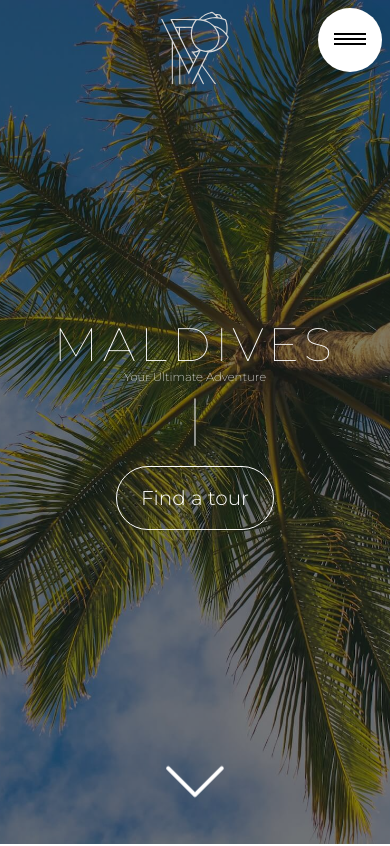
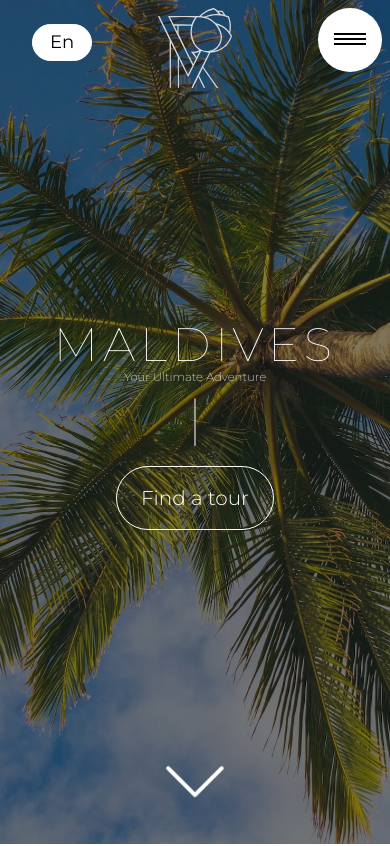
Before and after one commit to RostislavIvanov/maldives-landing, a React (Vite) app: page / in a window 390 px wide. Shown: the top 846 px of the page. Built offline with nearby package versions, Linux system fonts and the light colour scheme.

Commit message:
Адаптив переключателя языков

```diff
--- a/src/components/Header/Header.module.css
+++ b/src/components/Header/Header.module.css
@@ -8,8 +8,7 @@
 
 .nav ul {
     @apply
-    w-2/5 hidden
-    lg:flex;
+    w-2/5 flex
 }
 
 .nav__left {
@@ -36,12 +35,20 @@
     lg:block;
 }
 
+.nav__right li:last-child {
+    @apply absolute top-6 left-0 lg:static block;
+}
+
 .nav__switch {
     @apply md:-right-4 right-16;
 }
 
+.nav__logo {
+    @apply flex justify-center
+}
+
 .nav__logo img {
-    @apply
+    @apply flex-shrink-0 mx-8
     h-20 w-auto
     xl:h-24 xl:w-auto;
 }
--- a/src/components/UI/LangSwitch/LangSwitch.module.css
+++ b/src/components/UI/LangSwitch/LangSwitch.module.css
@@ -1,9 +1,9 @@
 .switch {
-    @apply flex cursor-pointer;
+    @apply flex cursor-pointer max-w-[120px];
 }
 
 .switch__langEn, .switch__langRu {
-    @apply transition-colors duration-300 ease-in-out w-1/2 py-1 px-4 border-[1px] border-white text-center
+    @apply hidden sm:block transition-colors duration-300 ease-in-out w-1/2 py-1 px-4 border-[1px] border-white text-center
 }
 
 .switch__langRu {
@@ -15,5 +15,19 @@
 }
 
 .switch__chosen {
-    @apply bg-white text-black
+    @apply block bg-white text-black
 }
+
+.switch__chosen.switch__langEn {
+    @apply rounded-tr-default rounded-br-default
+    rounded-tl-default rounded-bl-default
+    sm:rounded-tl-[0px] sm:rounded-bl-[0px]
+    sm:rounded-tr-default sm:rounded-br-default
+}
+
+.switch__chosen.switch__langRu {
+    @apply rounded-tr-default rounded-br-default
+    rounded-tl-default rounded-bl-default
+    sm:rounded-tr-[0px] sm:rounded-br-[0px]
+    sm:rounded-tl-default sm:rounded-bl-default
+}
```
Also changed, not shown: src/assets/icons/logo-white.svg.
